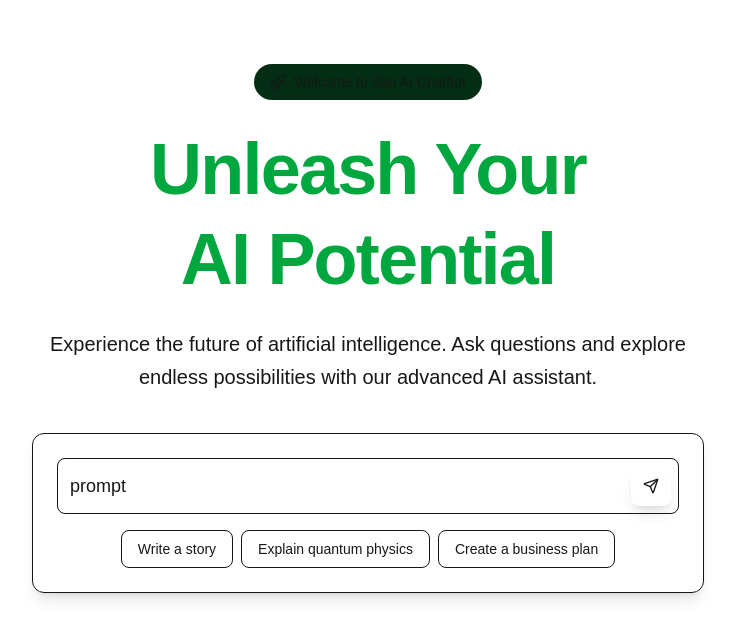
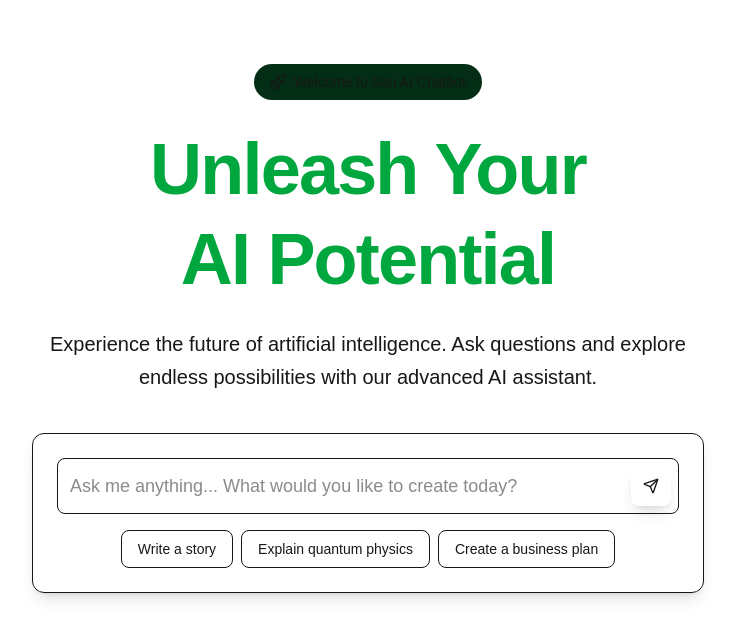
Before and after one commit to ihsanuddienullah/san-ai-chatbot, a Next.js app: page / in a window 1280 px wide. Shown: the top 638 px of the page, without its empty margins (272-1007 px from the left). Built offline with nearby package versions, Linux system fonts and the light colour scheme.

Commit message:
revamp welcome page

```diff
--- a/src/app/layout.tsx
+++ b/src/app/layout.tsx
@@ -1,6 +1,7 @@
 import type { Metadata } from 'next'
 import { Geist, Geist_Mono } from 'next/font/google'
 import './globals.css'
+import { ContextProvider } from '@/context'
 
 const geistSans = Geist({
   variable: '--font-geist-sans',
@@ -13,21 +14,21 @@ const geistMono = Geist_Mono({
 })
 
 export const metadata: Metadata = {
-  title: 'Create Next App',
-  description: 'Generated by create next app',
+  title: 'San AI Chatbot',
+  description: 'San AI Chatbot',
 }
 
 export default function RootLayout({
   children,
 }: Readonly<{
-  children: React.ReactNode;
+  children: React.ReactNode
 }>) {
   return (
     <html lang="en">
       <body
         className={`${geistSans.variable} ${geistMono.variable} antialiased`}
       >
-        {children}
+        <ContextProvider>{children}</ContextProvider>
       </body>
     </html>
   )
--- a/src/components/Sidebar/index.tsx
+++ b/src/components/Sidebar/index.tsx
@@ -56,7 +56,7 @@ const Sidebar = ({
             {fetchedChats.map((chat) => (
               <Link
                 key={chat.id}
-                href={`/?chatId=${chat.id}`}
+                href={`/chat?chatId=${chat.id}`}
                 className={`chat-item ${currentChatId === chat.id ? 'chat-item-active' : ''}`}
                 onClick={() => {
                   setCurrentChatId(chat.id)
--- /dev/null
+++ b/src/context/index.tsx
@@ -0,0 +1,128 @@
+'use client'
+
+import { createChat, saveMessage, updateChatTitle } from '@/lib/db'
+import { useChat } from '@ai-sdk/react'
+import { Message, UIMessage } from 'ai'
+import { useRouter } from 'next/navigation'
+import React, {
+  createContext,
+  useContext,
+  useState,
+  ReactNode,
+  useCallback,
+} from 'react'
+
+type ContextType = {
+  currentChatId: number | null
+  messages: UIMessage[]
+  input: string
+  status: 'submitted' | 'streaming' | 'ready' | 'error'
+  generateTitle: (message: string) => void
+  handleInputChange: (e: React.ChangeEvent<HTMLInputElement>) => void
+  handleSubmit: () => void
+  initializeNewChat: (welcomeCallback?: (chatId: number) => void) => void
+  setCurrentChatId: React.Dispatch<React.SetStateAction<number | null>>
+  setMessages: (
+    messages: Message[] | ((messages: Message[]) => Message[])
+  ) => void
+}
+
+const Context = createContext<ContextType | undefined>(undefined)
+
+type ContextProviderProps = {
+  children: ReactNode
+}
+
+export const ContextProvider = ({ children }: ContextProviderProps) => {
+  const router = useRouter()
+
+  const [currentChatId, setCurrentChatId] = useState<number | null>(null)
+
+  const {
+    messages,
+    input,
+    handleInputChange,
+    handleSubmit,
+    setMessages,
+    status,
+  } = useChat({
+    onFinish: async (message) => {
+      if (currentChatId && message.role === 'assistant') {
+        await saveMessage(currentChatId, message.role, message.content)
+      }
+    },
+  })
+
+  const navigateToChat = useCallback(
+    (chatId: number) => {
+      router.push(`/chat?chatId=${chatId}`)
+
+      setCurrentChatId(chatId)
+    },
+    [router, setCurrentChatId]
+  )
+
+  const initializeNewChat = useCallback(
+    async (welcomeCallback?: (chatId: number) => void) => {
+      const chatId = await createChat()
+      navigateToChat(chatId)
+
+      if (welcomeCallback) welcomeCallback(chatId)
+    },
+    [navigateToChat]
+  )
+
+  const generateTitle = useCallback(
+    async (message: string) => {
+      try {
+        const response = await fetch('/api/generate-title', {
+          method: 'POST',
+          headers: {
+            'Content-Type': 'application/json',
+          },
+          body: JSON.stringify({ message }),
+        })
+
+        if (!response.ok) {
+          throw new Error('Failed to generate title')
+        }
+
+        const { title } = await response.json()
+        if (title && currentChatId) {
+          console.log(currentChatId)
+          await updateChatTitle(currentChatId, title)
+        }
+      } catch (error) {
+        console.error('Error generating title:', error)
+      }
+    },
+    [currentChatId]
+  )
+
+  return (
+    <Context.Provider
+      value={{
+        currentChatId,
+        messages,
+        input,
+        status,
+        generateTitle,
+        handleInputChange,
+        handleSubmit,
+        initializeNewChat,
+        setCurrentChatId,
+        setMessages,
+      }}
+    >
+      {children}
+    </Context.Provider>
+  )
+}
+
+export const useGlobalContext = (): ContextType => {
+  const context = useContext(Context)
+  if (context === undefined) {
+    throw new Error('useGlobalContext must be used within a ContextProvider')
+  }
+  return context
+}
--- a/src/modules/Chat/hooks.ts
+++ b/src/modules/Chat/hooks.ts
@@ -3,7 +3,6 @@ import { useChat } from '@ai-sdk/react'
 import {
   db,
   createChat,
-  getChat,
   deleteChat,
   updateChatTitle,
   getChatMessages,
@@ -11,12 +10,23 @@ import {
 } from '@/lib/db'
 import { useRouter } from 'next/navigation'
 import { useLiveQuery } from 'dexie-react-hooks'
+import { useGlobalContext } from '@/context'
 
 const useCustom = () => {
   const router = useRouter()
   const chatThreadRef = useRef<HTMLDivElement>(null)
 
-  const [currentChatId, setCurrentChatId] = useState<number | null>(null)
+  const {
+    currentChatId,
+    input,
+    messages,
+    status,
+    setCurrentChatId,
+    handleInputChange,
+    handleSubmit,
+    generateTitle,
+    setMessages,
+  } = useGlobalContext()
 
   const fetchedChats = useLiveQuery(() =>
     db.chats.orderBy('createdAt').reverse().toArray()
@@ -27,27 +37,27 @@ const useCustom = () => {
     [currentChatId]
   )
 
-  const {
-    messages,
-    input,
-    handleInputChange,
-    handleSubmit,
-    setMessages,
-    status,
-  } = useChat({
-    onFinish: async (message) => {
-      if (currentChatId && message.role === 'assistant') {
-        await saveMessage(currentChatId, message.role, message.content)
-      }
-    },
-  })
+  // const {
+  //   messages,
+  //   input,
+  //   handleInputChange,
+  //   handleSubmit,
+  //   setMessages,
+  //   status,
+  // } = useChat({
+  //   onFinish: async (message) => {
+  //     if (currentChatId && message.role === 'assistant') {
+  //       await saveMessage(currentChatId, message.role, message.content)
+  //     }
+  //   },
+  // })
 
   const navigateToChat = useCallback(
     (chatId: number) => {
       router.push(`/chat?chatId=${chatId}`)
       setCurrentChatId(chatId)
     },
-    [router]
+    [router, setCurrentChatId]
   )
 
   const initializeNewChat = useCallback(async () => {
@@ -82,7 +92,7 @@ const useCustom = () => {
 
       handleSubmit()
     },
-    [input, handleSubmit, currentChatId]
+    [input, currentChatId, generateTitle, handleSubmit]
   )
 
   const handleDeleteChat = useCallback(async () => {
@@ -93,33 +103,7 @@ const useCustom = () => {
       setCurrentChatId(null)
       router.push('/chat')
     }
-  }, [currentChatId, router])
-
-  const generateTitle = useCallback(
-    async (message: string) => {
-      try {
-        const response = await fetch('/api/generate-title', {
-          method: 'POST',
-          headers: {
-            'Content-Type': 'application/json',
-          },
-          body: JSON.stringify({ message }),
-        })
-
-        if (!response.ok) {
-          throw new Error('Failed to generate title')
-        }
-
-        const { title } = await response.json()
-        if (title && currentChatId) {
-          await updateChatTitle(currentChatId, title)
-        }
-      } catch (error) {
-        console.error('Error generating title:', error)
-      }
-    },
-    [currentChatId]
-  )
+  }, [currentChatId, router, setCurrentChatId])
 
   useEffect(() => {
     if (!fetchedChats) return
--- a/src/modules/Welcome/hooks.ts
+++ b/src/modules/Welcome/hooks.ts
@@ -1,5 +1,58 @@
+import { useCallback, useEffect } from 'react'
+import { useGlobalContext } from '@/context'
+import { saveMessage } from '@/lib/db'
+
 const useCustom = () => {
-  return {}
+  const {
+    currentChatId,
+    input,
+    generateTitle,
+    handleInputChange,
+    handleSubmit,
+    initializeNewChat,
+    setCurrentChatId,
+  } = useGlobalContext()
+
+  const handleChatSubmit = useCallback(
+    async (event: React.FormEvent) => {
+      event.preventDefault()
+
+      if (!input.trim()) return
+
+      initializeNewChat(async (chatId) => {
+        await saveMessage(Number(chatId), 'user', input)
+        generateTitle(input)
+        handleSubmit()
+      })
+    },
+    [input, initializeNewChat, generateTitle, handleSubmit]
+  )
+
+  const handleSuggestionClick = useCallback(
+    (suggestion: string) => {
+      const event = {
+        target: { value: suggestion },
+      } as React.ChangeEvent<HTMLInputElement>
+
+      handleInputChange(event)
+    },
+    [handleInputChange]
+  )
+
+  useEffect(() => {
+    setCurrentChatId(null)
+  }, [])
+
+  return {
+    data: {
+      input,
+    },
+    methods: {
+      handleInputChange,
+      handleChatSubmit,
+      handleSuggestionClick,
+    },
+  }
 }
 
 export default useCustom
--- a/src/modules/Welcome/index.tsx
+++ b/src/modules/Welcome/index.tsx
@@ -1,7 +1,10 @@
 import { Send, Sparkles } from 'lucide-react'
 import React from 'react'
+import useCustom from './hooks'
 
 const Welcome = () => {
+  const { data, methods } = useCustom()
+
   return (
     <div className="min-h-screen relative overflow-hidden">
       <div className="relative z-10 container mx-auto px-4 sm:px-6 lg:px-8 py-8 sm:py-12 lg:py-16">
@@ -26,13 +29,16 @@ const Welcome = () => {
 
         {/* AI Prompt Form */}
         <div className="max-w-2xl mx-auto p-4 sm:p-6 border border-primary/20 rounded-xl shadow-lg">
-          <form onSubmit={() => {}} className="space-y-3 sm:space-y-4">
+          <form
+            onSubmit={methods.handleChatSubmit}
+            className="space-y-3 sm:space-y-4"
+          >
             <div className="relative group">
               <input
                 type="text"
                 placeholder="Ask me anything... What would you like to create today?"
-                value={'prompt'}
-                onChange={(e) => {}}
+                value={data.input}
+                onChange={methods.handleInputChange}
                 className="w-full pr-12 h-12 sm:h-14 text-base sm:text-lg bg-background/50 border border-primary/30 rounded-lg px-3 focus:border-primary focus:outline-none focus:ring-2 focus:ring-primary/20 transition-all duration-300 placeholder:text-muted-foreground/60"
               />
               <button
@@ -53,8 +59,8 @@ const Welcome = () => {
                 <button
                   key={suggestion}
                   type="button"
-                  onClick={() => {}}
-                  className="text-xs sm:text-sm px-3 sm:px-4 py-2 border border-primary/30 rounded-lg bg-transparent text-foreground hover:border-primary hover:bg-primary/10 transition-all duration-200 hover:scale-105 active:scale-95"
+                  onClick={() => methods.handleSuggestionClick(suggestion)}
+                  className="cursor-pointer text-xs sm:text-sm px-3 sm:px-4 py-2 border border-primary/30 rounded-lg bg-transparent text-foreground hover:border-primary hover:bg-primary/10 transition-all duration-200 hover:scale-105 active:scale-95"
                 >
                   {suggestion}
                 </button>
```
